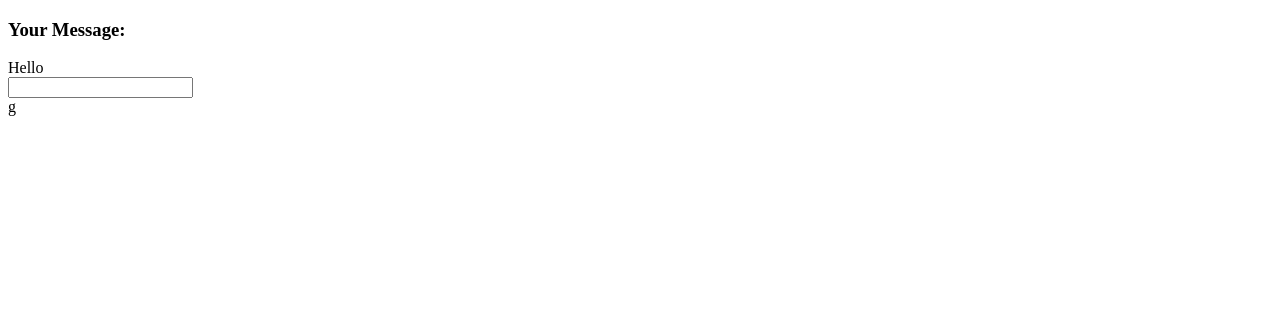
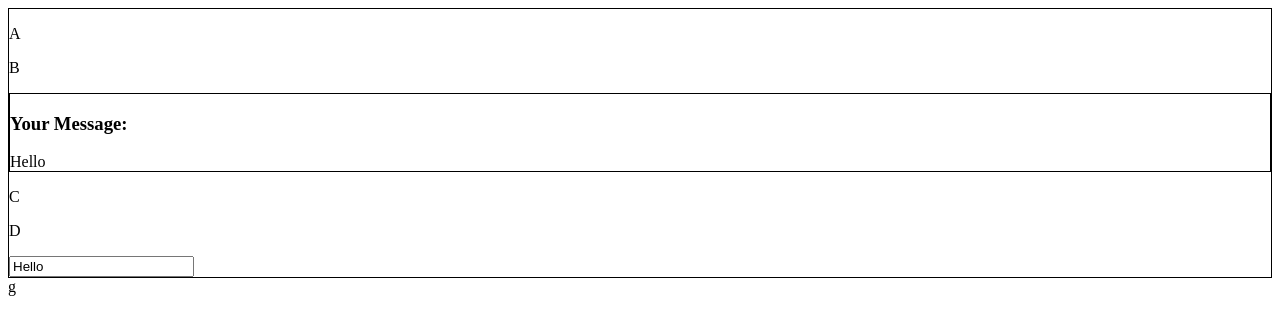
Before and after one commit to MaxG-Git/DocObject, a website: page examples/simpleBind.html in a window 1280 px wide. Drawn offline with nearby package versions, Linux system fonts and the light colour scheme.

Commit message:
Passing children into runbinds

```diff
--- a/examples/simpleBind.html
+++ b/examples/simpleBind.html
@@ -16,9 +16,14 @@
     <script src="/src/DocObject.js"></script>
 </head>
 <body>
+
     <div id="main">
-        <div d-bind="msg"></div>
-        <input type="text" onInput="setInput(this)"/>
+        <div d-bind="container">
+            <p>B</p>
+            <div d-bind="msg"></div>
+            <p>C</p>
+        </div>
+
     </div>
     <div d-bind="msg">g</div>
 
@@ -31,13 +36,21 @@
             message:'Hello'
         },
         binds:{
-            msg: ()=>/*HTML*/`<div><h3>Your Message:</h3><p d-bind="inner"></p></div>`,
+            container:({message}, children)=>/*HTML*/`
+            <div style="border:1px solid black;">
+                <p>A</p>
+                ${children}
+                <p>D</p>
+                <input type="text" id="inp" onInput="setInput(this)" value="${message}"/>
+            </div>`,
+            msg: ()=>/*HTML*/`<div style="border:1px solid black;"><h3>Your Message:</h3><p d-bind="inner"></p></div>`,
             inner: ({message})=>/*HTML*/`<span>${message}</span>`
         },
     }); $(doc.onLoad)
 
     function setInput(e){
         doc.values.message = e.value
+        DocObject.fixInput(doc.elements.inp)
     }
 
 </script>
--- a/src/DocObject.js
+++ b/src/DocObject.js
@@ -2,6 +2,15 @@ if(!window.jQuery){
     throw Error("JQuery is not detected. Please load JQuery before DocObject")
 }
 class DocObject {
+
+
+    static fixInput(element){
+        element = $(element);
+        element.focus()
+        let val = element.val()
+        element.val('').val(val)
+        return element;
+    }
 
     defaults = {
         render: [],
@@ -15,7 +24,7 @@ class DocObject {
 
 
     _values = {};
-    _updating
+    _bindOrigin = {};
     elements;
     root;
     render = [];
@@ -64,7 +73,6 @@ class DocObject {
 
 
     runRender(valueChanges = {}) {
-
         this.render.filter(ren => (ren.dep && Array.isArray(ren.dep) && ren.dep.some((dep) => (dep in valueChanges))) || (ren.dep === undefined)).forEach(ren => {
             if (ren.clean) ren.clean({ ...this.values, ...valueChanges }, this.values)
             ren.action({ ...this.values, ...valueChanges }, this.values)
@@ -72,16 +80,14 @@ class DocObject {
         this.runBinds(this.root, valueChanges);
     }
     runBinds(root, valueChanges = {}) {
-        $(root).find(`[${this.bindAttr}], [${this.bindInAttr}]`).toArray().forEach(e => {
-                let bind;
-                if(bind = $(e).attr(this.bindAttr)){
-                    if (bind in this.binds) {
-                        $(e).replaceWith(this.runBinds(($(this.binds[bind]({ ...this.values, ...valueChanges }, this.values)).attr(this.bindAttr, bind)), valueChanges));
-                    }
-                }else if(bind = $(e).attr(this.bindInAttr)){
-                    if (bind in this.binds) {
-                        $(e).html(this.runBinds(($(this.binds[bind]({ ...this.values, ...valueChanges }, this.values))), valueChanges));
-                    }
+        $(root).find(`[${this.bindAttr}], [${this.bindInAttr}]`).toArray().forEach( e => {
+                e = $(e)
+                let [bind, bindAction] = [...( e.attr(this.bindAttr) ? [e.attr(this.bindAttr), 'replaceWith'] : [e.attr(this.bindInAttr), 'html'])]
+                if (bind in this.binds) {
+                    let inner = e.data('d-bind-initial') ? e.data('d-bind-initial') : (e.contents().toArray().filter(e => (e.outerHTML || e.wholeText)).map(e => e.outerHTML || e.wholeText))
+                    inner.toString = _=>inner.join('')
+                    e.data('d-bind-initial', inner)
+                    e[bindAction](this.runBinds(($(this.binds[bind]({ ...this.values, ...valueChanges }, inner, this.values)).attr(this.bindAttr, bind).data('d-bind-initial', inner)), valueChanges));
                 }
             })
         return root;
```
Also changed, not shown: examples/index.html (+1 -4 lines), examples/positionBind.html (+1 -1 lines).
